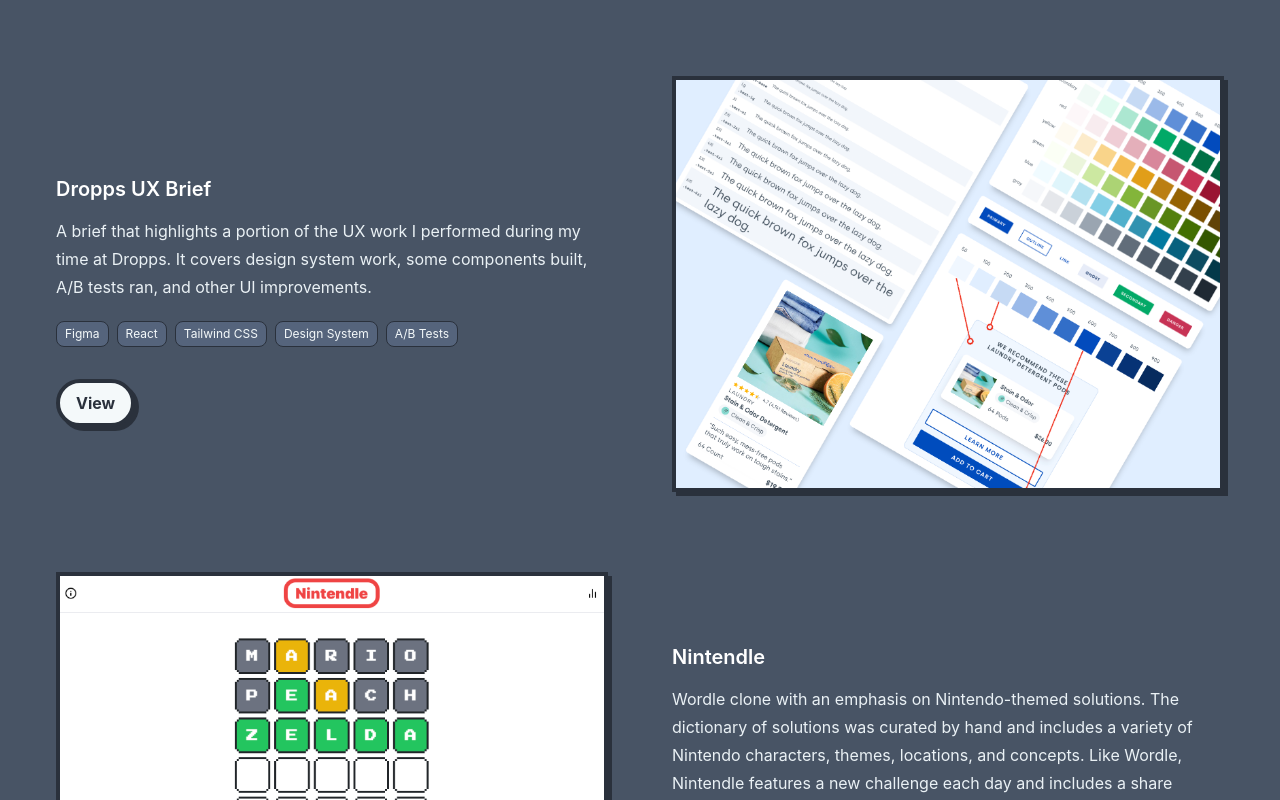
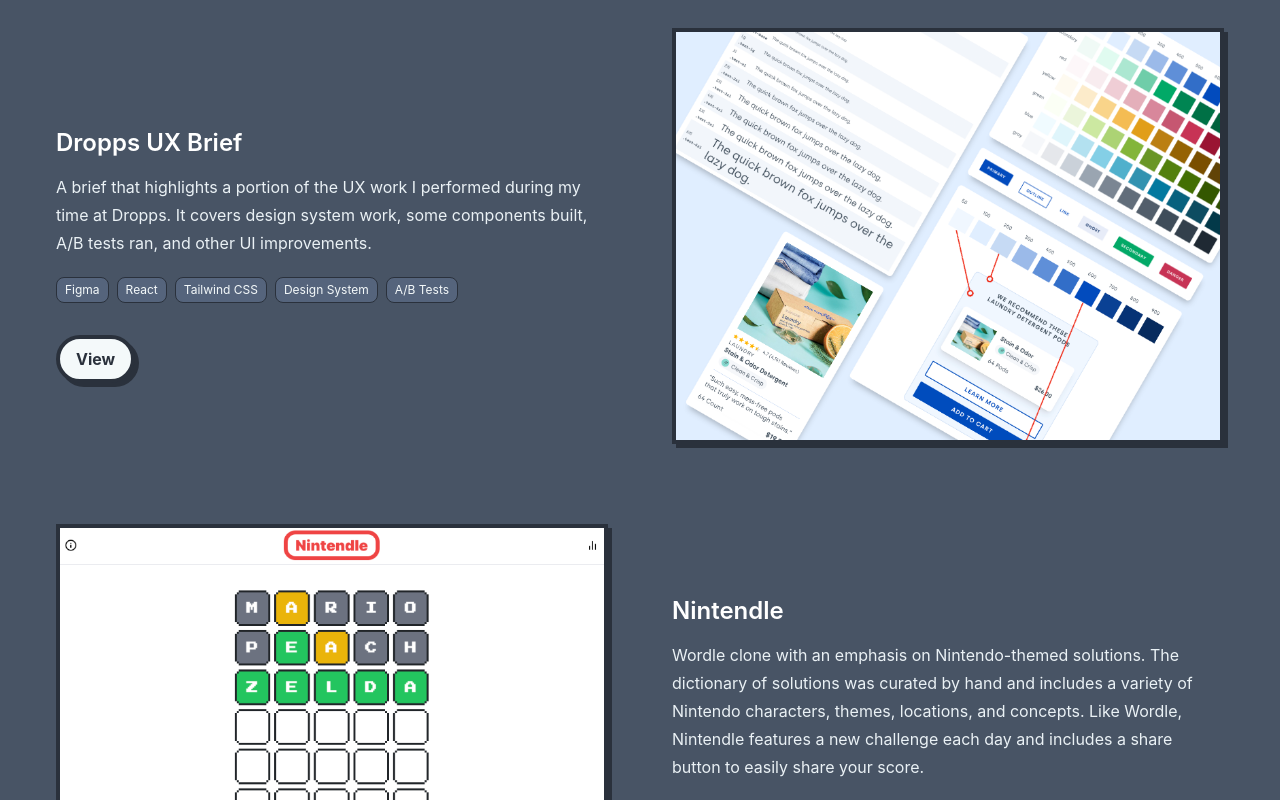
Before and after one commit to bradenfrazer/portfolio, a React (Vite) app: page / in a window 1280 px wide. Shown: the part 1020-1820 px from the top of the page. Built offline with nearby package versions, Linux system fonts and the light colour scheme.

Commit message:
small ui/bug fixes

```diff
--- a/src/components/Project.tsx
+++ b/src/components/Project.tsx
@@ -19,12 +19,12 @@
         />
       </div>
       <div className="flex flex-col items-start">
-        <h3>{project.title}</h3>
+        <h3 className="lg:text-2xl">{project.title}</h3>
         <p>{project.description}</p>
         {project.stack && (
           <div className="mb-8 flex flex-wrap gap-2">
             {project.stack.map((item) => (
-              <Badge>{item}</Badge>
+              <Badge key={item}>{item}</Badge>
             ))}
           </div>
         )}
--- a/src/components/Section.tsx
+++ b/src/components/Section.tsx
@@ -28,7 +28,7 @@
     <section className={cx(sectionClasses({ variant }), className)}>
       <Container className={cx("prose group-[.text-light]:prose-invert")}>
         {title && (
-          <h2 id={title.toLowerCase()} className="text-4xl md:text-5xl">
+          <h2 id={title.toLowerCase()} className="m-0 text-4xl md:text-5xl">
             {title}
           </h2>
         )}
--- a/src/components/Work.tsx
+++ b/src/components/Work.tsx
@@ -11,6 +11,7 @@
       <div className="flex flex-col gap-4">
         {projects.map((project, index) => (
           <Project
+            key={project.title}
             project={project}
             layout={index % 2 ? "image/content" : "content/image"}
           />
```
